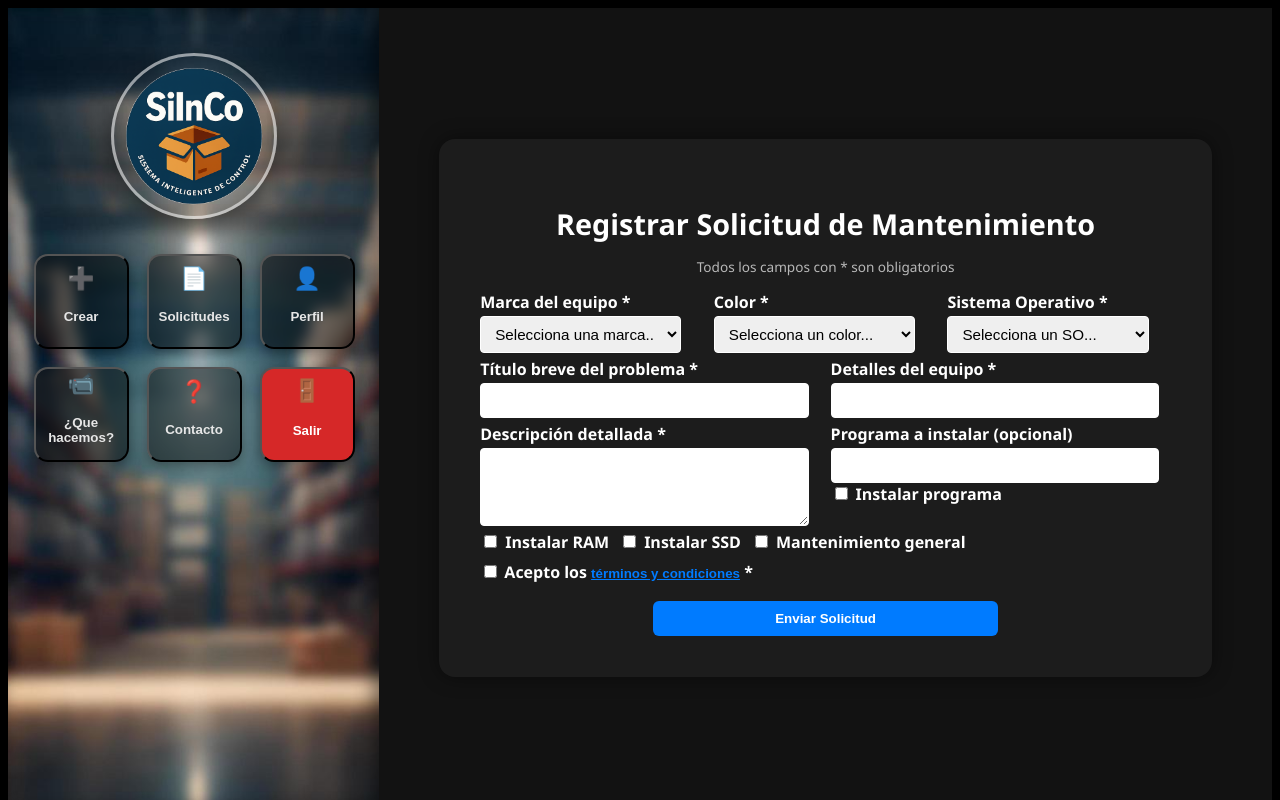
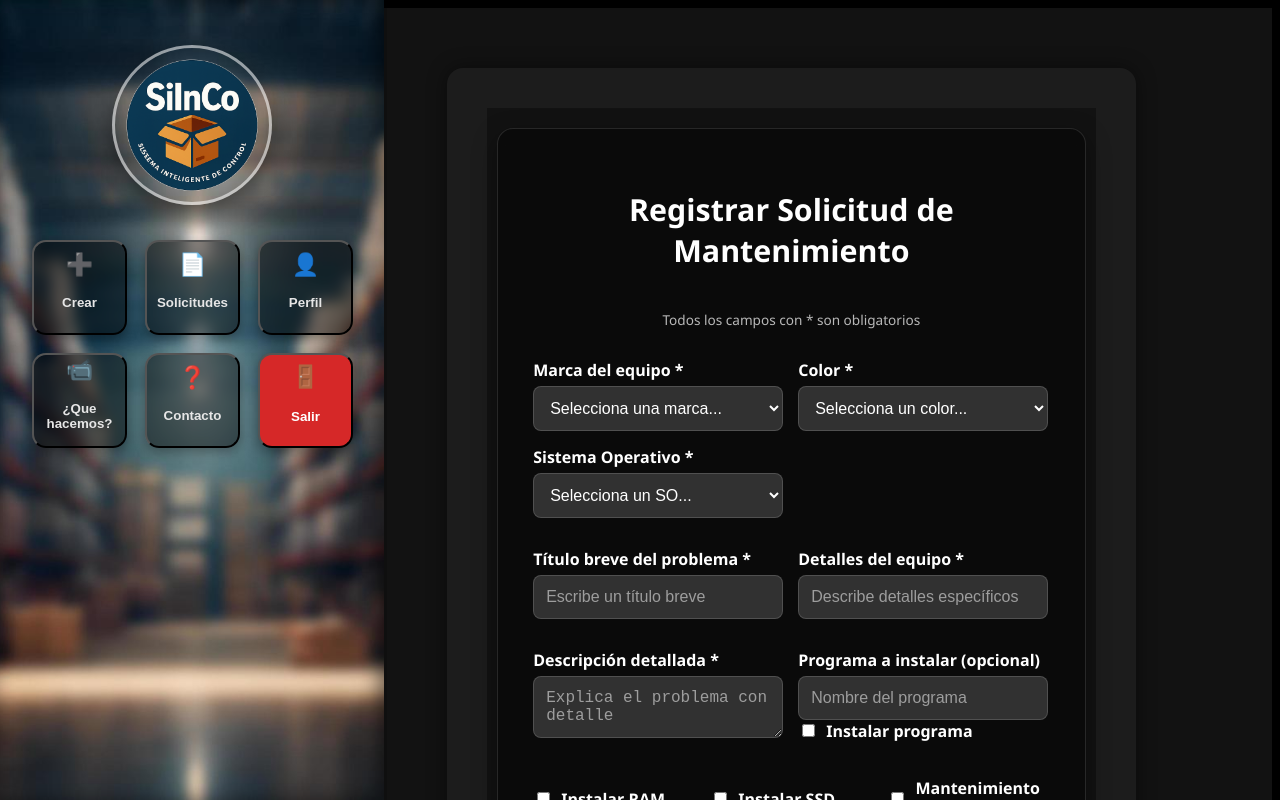
Before and after one commit to STEVEN7-WEB/SiInCo1, an Angular app in the folder frontend/: page /usuar/crear-solicitud in a window 1280 px wide. Shown: the top 800 px of the page. Built offline with nearby package versions, Linux system fonts and the light colour scheme.

Commit message:
Menus fijos en U(crear),D,A

```diff
--- a/frontend/src/Components/usuar/crearsolicitud/crearsolicitud.component.css
+++ b/frontend/src/Components/usuar/crearsolicitud/crearsolicitud.component.css
@@ -1,21 +1,38 @@
+* {
+  box-sizing: border-box;
+}
+
+/* --- LAYOUT GENERAL --- */
 :host {
   display: flex;
   justify-content: center;
-  padding: 1px;
+  padding: 20px 10px; /* más espacio arriba y abajo */
   font-family: 'Segoe UI', sans-serif;
+  background: #121212;
 }
 
+/* FORMULARIO CENTRAL */
 form {
   width: 100%;
-  max-width: 800px;
+  max-width: 700px;
+  background: rgba(0,0,0,0.4);
+  padding: 35px;
+  border-radius: 16px;
+  backdrop-filter: blur(10px);
+  border: 1px solid rgba(255,255,255,0.12);
+  box-shadow: 0 8px 25px rgba(0,0,0,0.35);
+  display: flex;
+  flex-direction: column;
+  gap: 15px;
+  animation: fadeIn 0.7s ease-out;
 }
 
 h2 {
   text-align: center;
-  margin-bottom: 12px;
-  font-size: 1.8rem;
+  font-size: 1.9rem;
   font-weight: 700;
   color: #ffffff;
+  margin-bottom: 10px;
 }
 
 .aviso-obligatorio {
@@ -25,34 +42,52 @@ h2 {
   margin-bottom: 15px;
 }
 
+/* --- FILAS Y CAMPOS --- */
 .fila {
   display: flex;
   flex-wrap: wrap;
-  gap: 10px;
-  margin-bottom: 5px;
+  gap: 15px;
+  margin-bottom: 15px;
 }
 
 .campo {
-  flex: 1;
-  min-width: 200px;
+  flex: 1 1 200px; /* flexible pero mínimo 200px */
+  max-width: 250px;
   display: flex;
   flex-direction: column;
 }
 
 label {
-  margin-bottom: 3px;
+  margin-bottom: 5px;
   font-weight: 600;
   color: #ffffff;
 }
 
+/* Inputs y selects */
 input[type="text"],
 textarea,
 select {
-  width: 90%;
-  padding: 8px 10px;
-  border: 1px solid #ffffff;
-  border-radius: 4px;
-  font-size: 0.95rem;
+  width: 100%;
+  padding: 12px;
+  border-radius: 8px;
+  border: 1px solid rgba(255,255,255,0.15);
+  background: #313131;
+  color: #fff;
+  font-size: 1rem;
+  transition: border-color 0.3s, box-shadow 0.3s, background 0.3s;
+}
+
+input::placeholder,
+textarea::placeholder {
+  color: #9d9d9d;
+}
+
+input:focus,
+select:focus,
+textarea:focus {
+  background: #3b3b3b;
+  border-color: #4da3ff;
+  box-shadow: 0 0 12px rgba(77,163,255,0.5);
 }
 
 textarea {
@@ -60,27 +95,56 @@ textarea {
   resize: vertical;
 }
 
+/* --- CHECKBOXES --- */
 .campo-checkbox,
 .campo-contrato {
   display: flex;
   align-items: center;
-  gap: 5px;
+  gap: 8px;
 }
 
+.grupo-checkbox {
+  flex-wrap: wrap;
+}
+
+.grupo-checkbox label {
+  flex: 1 1 150px;
+}
+
+/* --- BOTÓN SUBMIT --- */
 button[type="submit"] {
   display: block;
   width: 50%;
-  margin: 15px auto 0 auto;
-  padding: 10px 0;
-  background: #007bff;
+  max-width: 200px;
+  margin: 20px auto 0 auto;
+  padding: 12px 0;
+  background: #4da3ff;
   color: #fff;
   font-weight: 600;
   border: none;
-  border-radius: 6px;
+  border-radius: 8px;
   cursor: pointer;
+  transition: background 0.3s, transform 0.2s;
 }
 
-/* Estilo modal */
+button[type="submit"]:hover {
+  background: #1e7fe6;
+  transform: translateY(-2px);
+}
+
+/* --- ENLACE DE TÉRMINOS --- */
+.terminos-link {
+  background: none;
+  border: none;
+  color: #4da3ff;
+  text-decoration: underline;
+  cursor: pointer;
+  font-weight: 600;
+  padding: 0;
+  margin: 0;
+}
+
+/* --- MODAL --- */
 .modal-fondo {
   display: none;
   position: fixed;
@@ -93,30 +157,38 @@ button[type="submit"] {
 }
 
 .modal {
-  background: #fff;
-  padding: 20px 25px;
+  background: #1c1c1c;
+  padding: 30px;
   width: 90%;
   max-width: 500px;
-  border-radius: 10px;
-  box-shadow: 0 0 20px rgba(0,0,0,0.5);
-  color: #000;
+  border-radius: 16px;
+  box-shadow: 0 0 22px rgba(0,0,0,0.6);
+  color: #fff;
   text-align: justify;
   position: relative;
+  animation: scaleUp 0.25s ease-in-out;
 }
 
 .modal h3 {
   margin-top: 0;
   text-align: center;
   font-size: 1.5rem;
+  margin-bottom: 15px;
+}
+
+.modal p {
+  font-size: 0.95rem;
+  margin-bottom: 10px;
+  color: #ccc;
 }
 
 .modal button.cerrar {
   position: absolute;
   top: 10px;
   right: 10px;
-  background: #007bff;
+  background: #4da3ff;
   border: none;
-  color: white;
+  color: #fff;
   padding: 5px 10px;
   border-radius: 6px;
   cursor: pointer;
@@ -124,17 +196,31 @@ button[type="submit"] {
 }
 
 .modal button.cerrar:hover {
-  background: #005fa3;
+  background: #1e7fe6;
 }
 
-/* Botón dentro del label */
-.terminos-link {
-  background: none;
-  border: none;
-  color: #007bff;
-  text-decoration: underline;
-  cursor: pointer;
-  font-weight: 600;
-  padding: 0;
-  margin: 0;
+/* --- ANIMACIONES --- */
+@keyframes fadeIn {
+  from { opacity: 0; transform: translateY(10px); }
+  to { opacity: 1; transform: translateY(0); }
 }
+
+@keyframes scaleUp {
+  from { transform: scale(0.85); opacity: 0; }
+  to { transform: scale(1); opacity: 1; }
+}
+
+/* --- RESPONSIVE --- */
+@media (max-width: 768px) {
+  form {
+    padding: 25px 20px;
+  }
+
+  .fila {
+    flex-direction: column;
+  }
+
+  button[type="submit"] {
+    width: 70%;
+  }
+}
--- a/frontend/src/Components/usuar/crearsolicitud/crearsolicitud.component.html
+++ b/frontend/src/Components/usuar/crearsolicitud/crearsolicitud.component.html
@@ -3,7 +3,7 @@
   <h2>Registrar Solicitud de Mantenimiento</h2>
   <p class="aviso-obligatorio">Todos los campos con * son obligatorios</p>
 
-  <!-- FILA 1 -->
+  <!-- FILA 1: Marca, Color, SO -->
   <div class="fila fila-de-tres">
     <div class="campo">
       <label>Marca del equipo *</label>
@@ -15,6 +15,7 @@
         <option value="Dell">Dell</option>
       </select>
     </div>
+
     <div class="campo">
       <label>Color *</label>
       <select formControlName="color">
@@ -26,6 +27,7 @@
         <option value="Azul">Azul</option>
       </select>
     </div>
+
     <div class="campo">
       <label>Sistema Operativo *</label>
       <select formControlName="sistemaOperativo">
@@ -39,27 +41,29 @@
     </div>
   </div>
 
-  <!-- FILA 2 -->
+  <!-- FILA 2: Título y Detalles -->
   <div class="fila">
     <div class="campo">
       <label>Título breve del problema *</label>
-      <input type="text" formControlName="titulo">
+      <input type="text" formControlName="titulo" placeholder="Escribe un título breve">
     </div>
+
     <div class="campo">
       <label>Detalles del equipo *</label>
-      <input type="text" formControlName="mensajeError">
+      <input type="text" formControlName="mensajeError" placeholder="Describe detalles específicos">
     </div>
   </div>
 
-  <!-- FILA 3 -->
+  <!-- FILA 3: Descripción y Programa a instalar -->
   <div class="fila">
     <div class="campo">
       <label>Descripción detallada *</label>
-      <textarea formControlName="descripcion"></textarea>
+      <textarea formControlName="descripcion" placeholder="Explica el problema con detalle"></textarea>
     </div>
+
     <div class="campo">
       <label>Programa a instalar (opcional)</label>
-      <input type="text" formControlName="nombrePrograma" [disabled]="!formularioMantenimiento.get('instalaPrograma')?.value">
+      <input type="text" formControlName="nombrePrograma" [disabled]="!formularioMantenimiento.get('instalaPrograma')?.value" placeholder="Nombre del programa">
       <label class="campo-checkbox">
         <input type="checkbox" formControlName="instalaPrograma">
         Instalar programa
@@ -67,14 +71,14 @@
     </div>
   </div>
 
-  <!-- FILA 4 -->
+  <!-- FILA 4: Checkboxes adicionales -->
   <div class="fila grupo-checkbox">
     <label class="campo-checkbox"><input type="checkbox" formControlName="instalaRam"> Instalar RAM</label>
     <label class="campo-checkbox"><input type="checkbox" formControlName="instalaSsd"> Instalar SSD</label>
     <label class="campo-checkbox"><input type="checkbox" formControlName="mantenimiento"> Mantenimiento general</label>
   </div>
 
-  <!-- FILA 5 -->
+  <!-- FILA 5: Aceptar términos -->
   <div class="fila campo-contrato">
     <label>
       <input type="checkbox" formControlName="aceptaConfirmacion">
@@ -83,6 +87,7 @@
     </label>
   </div>
 
+  <!-- BOTÓN ENVIAR -->
   <button type="submit">Enviar Solicitud</button>
 </form>
 
--- a/frontend/src/Components/ventanaadmin/ventanaadmin.component.css
+++ b/frontend/src/Components/ventanaadmin/ventanaadmin.component.css
@@ -1,15 +1,21 @@
 /* Contenedor principal */
-.user-wrapper {
+.admin-wrapper {
   display: flex;
   width: 100%;
   min-height: 100vh;
   background: #0f0f0f;
   font-family: 'Segoe UI', sans-serif;
+  overflow: hidden;
 }
 
-/* PANEL IZQUIERDO */
-.user-left {
+/* PANEL IZQUIERDO - FIXED */
+.admin-left {
   width: 30%;
+  min-width: 280px;
+  height: 100vh;
+  position: fixed;
+  top: 0;
+  left: 0;
   background-image: url("./Imagenes/fondo.jpg");
   background-size: cover;
   background-position: center;
@@ -23,6 +29,7 @@
   backdrop-filter: brightness(0.85) blur(3px);
   box-shadow: inset -6px 0 20px rgba(0, 0, 0, 0.5);
   transition: all 0.3s ease;
+  z-index: 10;
 }
 
 /* LOGO */
@@ -44,7 +51,7 @@
   box-shadow: 0 12px 35px rgba(0, 0, 0, 0.65);
 }
 
-/* CUADRÍCULA DEL MENÚ */
+/* MENU GRID */
 .menu-grid {
   display: grid;
   grid-template-columns: repeat(3, 1fr);
@@ -54,7 +61,7 @@
   justify-items: center;
 }
 
-/* BOTONES DEL MENÚ */
+/* MENU ITEMS */
 .menu-item {
   display: flex;
   flex-direction: column;
@@ -89,7 +96,7 @@
   box-shadow: 0 6px 20px rgba(0,0,0,0.5);
 }
 
-/* BOTÓN SALIR */
+/* BOTON SALIR */
 .logout-btn {
   width: 95px;
   height: 95px;
@@ -118,15 +125,16 @@
 }
 
 /* PANEL DERECHO */
-.user-right {
+.admin-right {
+  margin-left: 30%;
   width: 70%;
+  min-height: 100vh;
   background: #121212;
   display: flex;
   align-items: center;
   justify-content: center;
   padding: 60px;
   overflow-y: auto;
-  transition: all 0.3s ease;
 }
 
 /* CONTENIDO CENTRAL */
@@ -142,25 +150,22 @@
   animation: fadeIn 0.6s ease-out;
 }
 
-/* Animación suave */
+/* ANIMACION */
 @keyframes fadeIn {
-  from {
-    opacity: 0;
-    transform: translateY(10px);
-  }
-  to {
-    opacity: 1;
-    transform: translateY(0);
-  }
+  from { opacity: 0; transform: translateY(10px); }
+  to { opacity: 1; transform: translateY(0); }
 }
 
-/* Ajuste responsivo */
+/* RESPONSIVE */
 @media (max-width: 1024px) {
-  .user-wrapper {
+  .admin-wrapper {
     flex-direction: column;
   }
-  .user-left, .user-right {
+  .admin-left, .admin-right {
     width: 100%;
+    position: relative;
+    margin-left: 0;
+    height: auto;
   }
   .menu-grid {
     grid-template-columns: repeat(4, 1fr);
--- a/frontend/src/Components/ventanadocente/ventanadocente.component.css
+++ b/frontend/src/Components/ventanadocente/ventanadocente.component.css
@@ -1,15 +1,21 @@
 /* Contenedor principal */
-.user-wrapper {
+.docente-wrapper {
   display: flex;
   width: 100%;
   min-height: 100vh;
   background: #0f0f0f;
   font-family: 'Segoe UI', sans-serif;
+  overflow: hidden;
 }
 
-/* PANEL IZQUIERDO */
-.user-left {
+/* PANEL IZQUIERDO - FIXED */
+.docente-left {
   width: 30%;
+  min-width: 280px;
+  height: 100vh;
+  position: fixed;
+  top: 0;
+  left: 0;
   background-image: url("./Imagenes/fondo.jpg");
   background-size: cover;
   background-position: center;
@@ -23,6 +29,7 @@
   backdrop-filter: brightness(0.85) blur(3px);
   box-shadow: inset -6px 0 20px rgba(0, 0, 0, 0.5);
   transition: all 0.3s ease;
+  z-index: 10;
 }
 
 /* LOGO */
@@ -44,7 +51,7 @@
   box-shadow: 0 12px 35px rgba(0, 0, 0, 0.65);
 }
 
-/* CUADRÍCULA DEL MENÚ */
+/* MENU GRID */
 .menu-grid {
   display: grid;
   grid-template-columns: repeat(3, 1fr);
@@ -54,7 +61,7 @@
   justify-items: center;
 }
 
-/* BOTONES DEL MENÚ */
+/* MENU ITEMS */
 .menu-item {
   display: flex;
   flex-direction: column;
@@ -89,7 +96,7 @@
   box-shadow: 0 6px 20px rgba(0,0,0,0.5);
 }
 
-/* BOTÓN SALIR */
+/* BOTON SALIR */
 .logout-btn {
   width: 95px;
   height: 95px;
@@ -118,15 +125,16 @@
 }
 
 /* PANEL DERECHO */
-.user-right {
+.docente-right {
+  margin-left: 30%;
   width: 70%;
+  min-height: 100vh;
   background: #121212;
   display: flex;
   align-items: center;
   justify-content: center;
   padding: 60px;
   overflow-y: auto;
-  transition: all 0.3s ease;
 }
 
 /* CONTENIDO CENTRAL */
@@ -142,25 +150,22 @@
   animation: fadeIn 0.6s ease-out;
 }
 
-/* Animación suave */
+/* ANIMACION */
 @keyframes fadeIn {
-  from {
-    opacity: 0;
-    transform: translateY(10px);
-  }
-  to {
-    opacity: 1;
-    transform: translateY(0);
-  }
+  from { opacity: 0; transform: translateY(10px); }
+  to { opacity: 1; transform: translateY(0); }
 }
 
-/* Ajuste responsivo */
+/* RESPONSIVE */
 @media (max-width: 1024px) {
-  .user-wrapper {
+  .docente-wrapper {
     flex-direction: column;
   }
-  .user-left, .user-right {
+  .docente-left, .docente-right {
     width: 100%;
+    position: relative;
+    margin-left: 0;
+    height: auto;
   }
   .menu-grid {
     grid-template-columns: repeat(4, 1fr);
--- a/frontend/src/Components/ventanausuario/ventanausuario.component.css
+++ b/frontend/src/Components/ventanausuario/ventanausuario.component.css
@@ -1,18 +1,25 @@
+* {
+  box-sizing: border-box;
+}
+
 .user-wrapper {
   display: flex;
   width: 100%;
   min-height: 100vh;
+  font-family: 'Segoe UI', sans-serif;
   background: #0f0f0f;
-  font-family: 'Segoe UI', sans-serif;
 }
 
-/* PANEL IZQUIERDO */
+/* PANEL IZQUIERDO FIJO */
 .user-left {
+  position: fixed;  /* <- Cambiar sticky por fixed */
+  top: 0;
+  left: 0;          /* asegurarte de que quede pegado al borde izquierdo */
   width: 30%;
+  height: 100vh;    /* ocupa toda la altura de la ventana */
   background-image: url("./Imagenes/fondo.jpg");
   background-size: cover;
   background-position: center;
-  background-repeat: no-repeat;
   display: flex;
   flex-direction: column;
   align-items: center;
@@ -21,6 +28,7 @@
   gap: 35px;
   backdrop-filter: brightness(0.8) blur(2px);
   box-shadow: inset -6px 0 18px rgba(0, 0, 0, 0.45);
+  z-index: 2;
 }
 
 /* LOGO */
@@ -58,19 +66,15 @@
   flex-direction: column;
   align-items: center;
   justify-content: center;
-
   width: 95px;
   height: 95px;
-
   background: rgba(0, 0, 0, 0.45);
   backdrop-filter: blur(4px);
-
   border-radius: 14px;
   text-decoration: none;
   color: #e6e6e6;
   font-weight: 600;
   text-align: center;
-
   transition: transform .25s ease, background .3s ease, box-shadow .3s ease;
   box-shadow: 0 4px 12px rgba(0,0,0,0.35);
 }
@@ -100,12 +104,10 @@
   border-radius: 14px;
   font-weight: 700;
   cursor: pointer;
-
   display: flex;
   flex-direction: column;
   align-items: center;
   justify-content: center;
-
   box-shadow: 0 4px 15px rgba(0, 0, 0, 0.4);
   transition: transform .25s ease, background .3s ease, box-shadow .3s ease;
 }
@@ -121,15 +123,21 @@
   box-shadow: 0 6px 20px rgba(0,0,0,0.5);
 }
 
-/* PANEL DERECHO */
 .user-right {
+  margin-left: 30%; /* coincide con el ancho del menú fijo */
   width: 70%;
-  background: #121212;
-  display: flex;
-  align-items: center;
-  justify-content: center;
   padding: 60px;
   overflow-y: auto;
+  min-height: 100vh;
+  background: #121212;
+}
+
+.user-right::-webkit-scrollbar {
+  display: none;
+}
+.user-right {
+  -ms-overflow-style: none;
+  scrollbar-width: none;
 }
 
 /* CONTENIDO CENTRAL */
@@ -144,14 +152,8 @@
   animation: fadeIn .6s ease-out;
 }
 
-/* Animación suave */
+/* ANIMACIÓN SUAVE */
 @keyframes fadeIn {
-  from {
-    opacity: 0;
-    transform: translateY(10px);
-  }
-  to {
-    opacity: 1;
-    transform: translateY(0);
-  }
+  from { opacity: 0; transform: translateY(10px); }
+  to { opacity: 1; transform: translateY(0); }
 }
```
Also changed, not shown: frontend/src/Components/usuar/bienvenida/bienvenida.component.css (+72 -20 lines), frontend/src/Components/usuar/bienvenida/bienvenida.component.html (+9 -8 lines), frontend/src/Components/ventanaadmin/ventanaadmin.component.html (+8 -8 lines), frontend/src/Components/ventanadocente/ventanadocente.component.html (+4 -4 lines), frontend/src/Components/usuar/bienvenida/Imagenes/1.gif (added).
